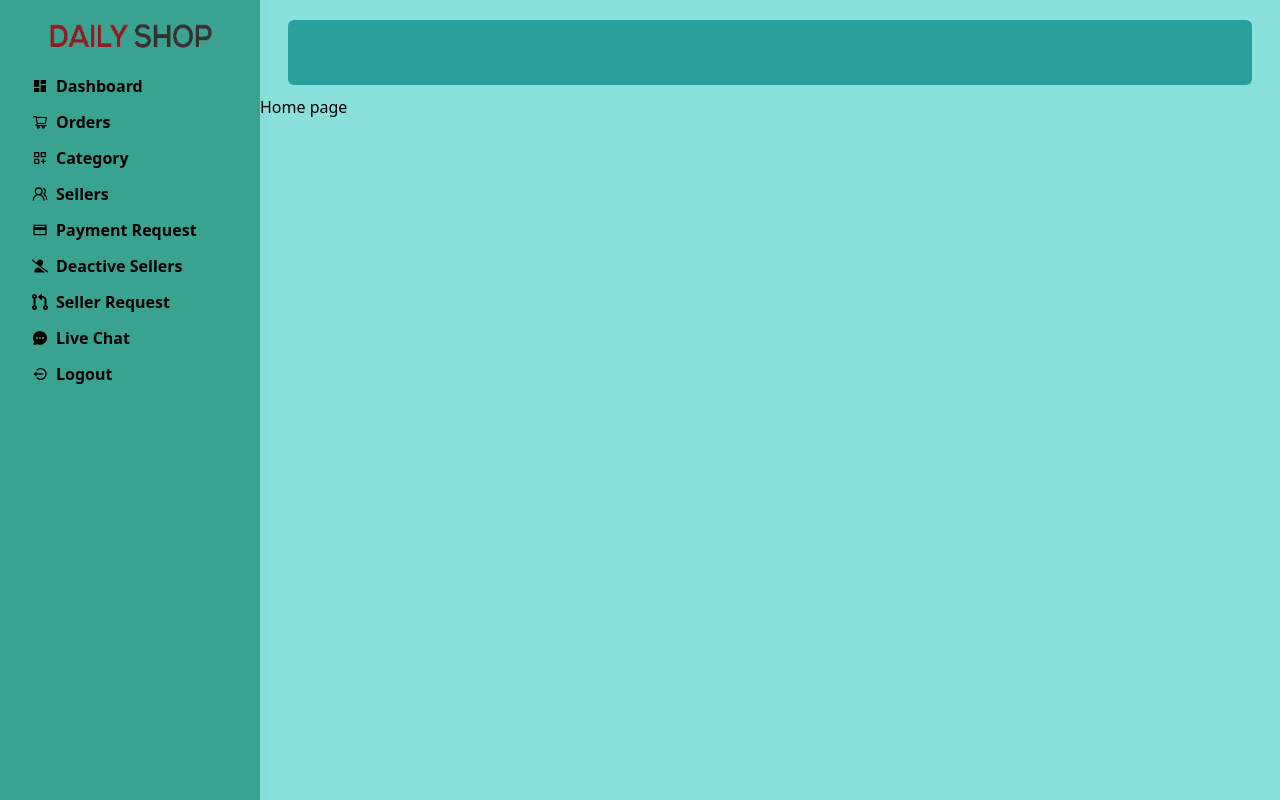
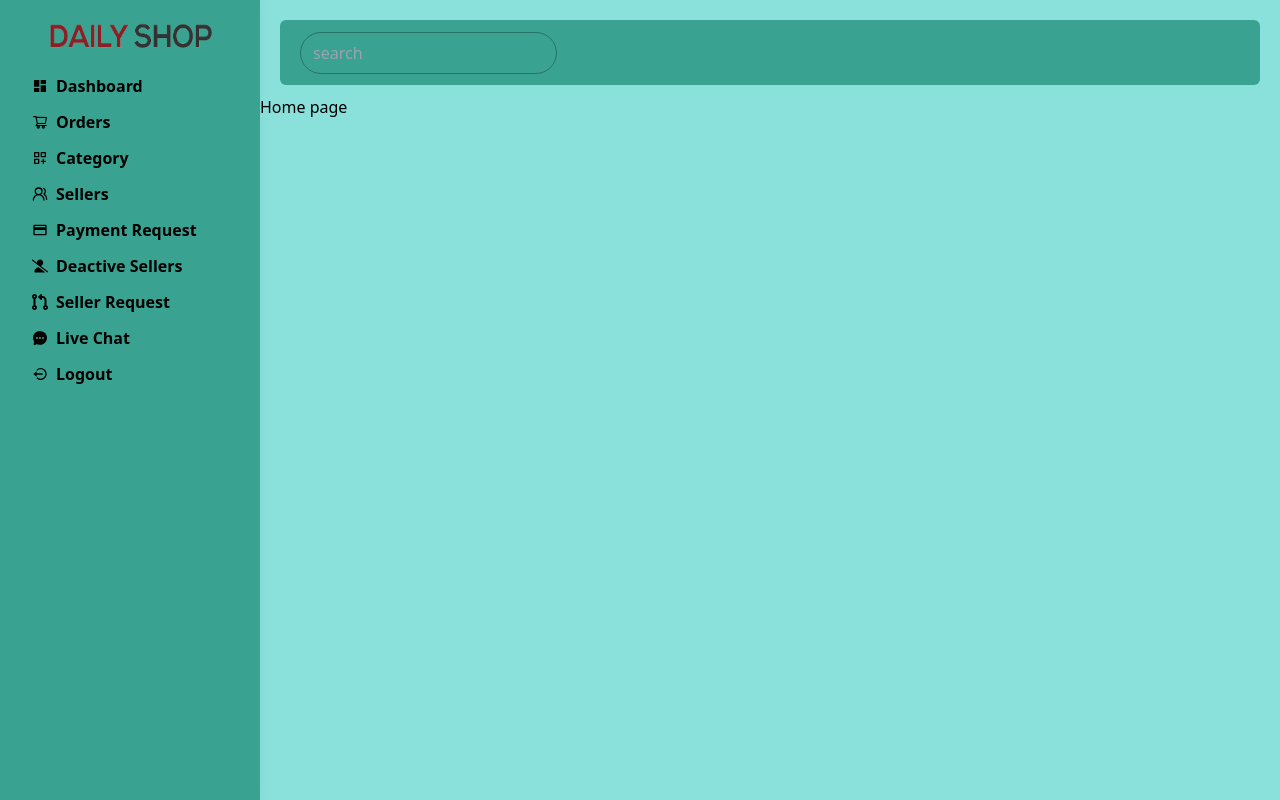
Before and after one commit to Atik2788/e-commerce-project-dashboard, a React (Create React App) app: page / in a window 1280 px wide. Built offline with nearby package versions, Linux system fonts and the light colour scheme.

Commit message:
done search input section

```diff
--- a/src/layout/Header.jsx
+++ b/src/layout/Header.jsx
@@ -1,18 +1,32 @@
-import React from 'react';
-import { FaList } from 'react-icons/fa6';
+import React from "react";
+import { FaList } from "react-icons/fa6";
 
-const Header = ({showSidebar, setShowSidebar }) => {
-    return (
-        <div className='fixed top-0 left-0 w-full py-5 px-2 lg:px-7 z-40'>
-            <div className="ml-0 lg:ml-[260px] rounded-md h-[65px] flex justify-between items-center bg-[#29a09c] px-5 transition-all">
+const Header = ({ showSidebar, setShowSidebar }) => {
+  return (
+    <div className="fixed top-0 left-0 w-full py-5 px-2 lg:px-5 z-40">
+      <div className="ml-0 lg:ml-[260px] rounded-md h-[65px] flex justify-between items-center bg-[#39a290] px-5 transition-all">
 
-                <div onClick={() => setShowSidebar(!showSidebar)} className='w-[35px] flex lg:hidden h-[35px] rounded-sm bg-indigo-500 shadow-lg hover:shadow-indigo-500/50 justify-center items-center cursor-pointer'>
-                    <span><FaList/></span>
-                </div>
+        <div
+          onClick={() => setShowSidebar(!showSidebar)}
+          className="w-[35px] flex lg:hidden h-[35px] rounded-sm bg-indigo-500 shadow-lg hover:shadow-indigo-500/50 justify-center items-center cursor-pointer"
+        >
+          <span>
+            <FaList />
+          </span>
+        </div>
 
-            </div>
+        <div className="hidden md:block ">
+          <input
+            className="px-3 py-2 outline-none border border-[#277367] rounded-full text-[#8ae1db] bg-transparent focus:border-[#8ae1db] overflow-hidden"
+            type="text"
+            name="search"
+            placeholder="search"
+          />
         </div>
-    );
+
+      </div>
+    </div>
+  );
 };
 
 export default Header;
```
